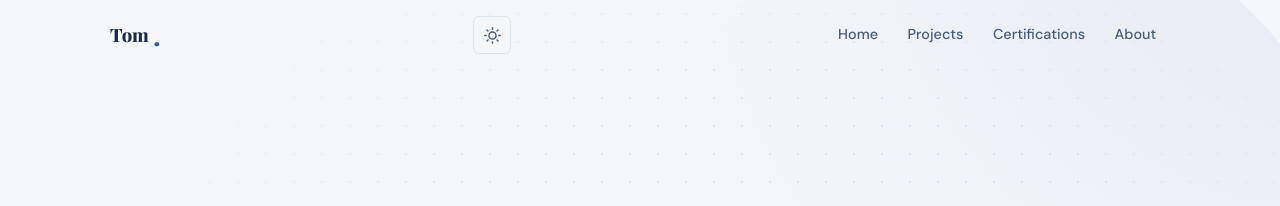
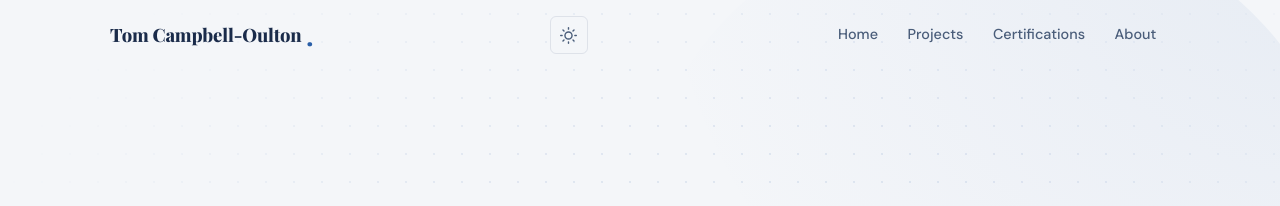
Before and after one commit to TomCampbellOulton/TomCampbellOulton.github.io, a Jekyll site: the page built from index.html, in a window 1280 px wide. Shown: the top 206 px of the page. Built offline with Jekyll 4.4.1, drawn with Linux system fonts in a browser that asks for light colours.

Commit message:
Fixed Name on header

```diff
--- a/_includes/header.html
+++ b/_includes/header.html
@@ -3,7 +3,7 @@
 
     <!-- Logo -->
     <a href="{{ site.baseurl }}/" class="nav-logo" aria-label="{{ site.author.name }} — home">
-      {{ site.author.name | split: " " | first }}
+      {{ site.author.name }}
       <span class="logo-dot">.</span>
     </a>
 
```
